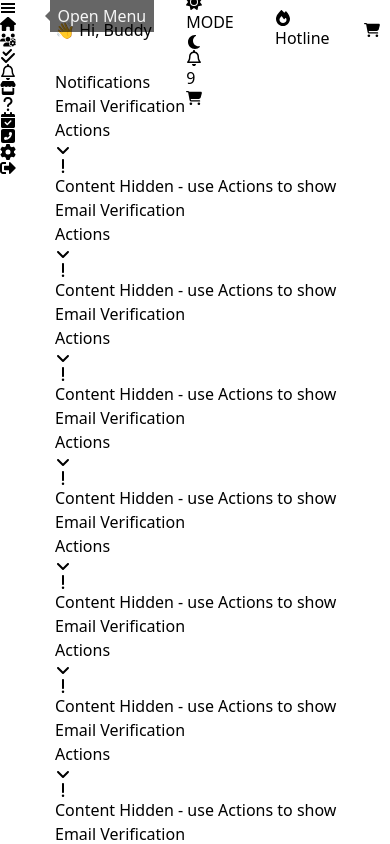
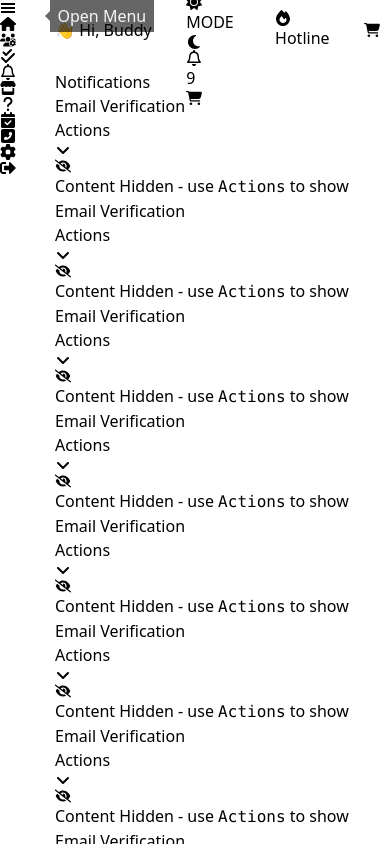
Before and after one commit to Nkemakolamuko/e-cleaning-frontend, a React (Vite) app: page /dashboard/notifications in a window 390 px wide. Built offline with nearby package versions, Linux system fonts and the light colour scheme.

Commit message:
Adjust the Notification page design for easier user interraction and experience --

```diff
--- a/src/components/modal/CartModal.jsx
+++ b/src/components/modal/CartModal.jsx
@@ -23,7 +23,7 @@ const CartModal = ({ handleModalClose }) => {
         <CloseButton handleModalClose={handleModalClose} />
       </div>
       {cartModalCount < 2 ? (
-        <div className="px-4 py-6 flex flex-col w-full bg-white my-[10px] mx-[55px] md:my-[100px] text-center justify-center md:mx-[230px]">
+        <div className="px-4 py-6 flex flex-col w-full bg-white my-[10px] mx-[55px] md:my-[50px] text-center justify-center md:mx-[100px]">
           <p className="text-slate-500">
             Cart Is Empty - ( Needs to be more than 1 item )
           </p>
--- a/src/components/notification/NotificationModal.jsx
+++ b/src/components/notification/NotificationModal.jsx
@@ -12,7 +12,7 @@ const NotificationModal = ({ handleCloseNotificationModal }) => {
         <CloseButton handleModalClose={handleCloseNotificationModal} />
       </div>
       {noti ? (
-        <div className="flex flex-col gap-1 max-w-[100%]">
+        <div className="flex flex-col gap-2 max-w-[100%]">
           {/* Max 5 for small screen 9 for md and up */}
           <NotificationModalCards />
           <NotificationModalCards />
--- a/src/components/notification/NotificationModalCards.jsx
+++ b/src/components/notification/NotificationModalCards.jsx
@@ -8,7 +8,7 @@ const NotificationModalCards = () => {
       to="/dashboard/notifications"
       className="flex items-center w-full bg-white mx-[0px]"
     >
-      <div className="flex flex-col w-[100%] border-l-4 border-l-green-300 bg-slate-50 hover:bg-green-100 cursor-pointer transition-all duration-300">
+      <div className="flex flex-col w-[100%] border-l-4 border-l-green-300 border-b hover:bg-green-100 cursor-pointer transition-all duration-300">
         <p className="font-medium text-sm pl-2 pt-1 text-green-600">
           Email Verification
         </p>
--- a/src/components/notification/NotificationPageCard.jsx
+++ b/src/components/notification/NotificationPageCard.jsx
@@ -4,6 +4,7 @@ import {
   FaAngleUp,
   FaEnvelope,
   FaExclamation,
+  FaEyeSlash,
 } from "react-icons/fa6";
 
 const NotificationPageCard = () => {
@@ -84,10 +85,11 @@ const NotificationPageCard = () => {
           ) : (
             <div className="flex items-center justify-start pl-4 pb-2 transition-all duration-300">
               <div className="p-2 bg-rose-50 text-slate-500 rounded-full">
-                <FaExclamation className="w-4 h-4" />
+                <FaEyeSlash className="w-4 h-4" />
               </div>
               <div className="text-sm p-2 text-slate-500">
-                Content Hidden - use Actions to show
+                Content Hidden - use{" "}
+                <code className="bg-green-50">Actions</code> to show
               </div>
             </div>
           )}
--- a/src/pages/Notifications.jsx
+++ b/src/pages/Notifications.jsx
@@ -8,6 +8,14 @@ const Notifications = () => {
     <div>
       <Title title="Notifications" />
       <div className="md:max-w-[90%] w-full mt-5 flex flex-col md:grid md:grid-cols-2 mb-20 gap-2 md:gap-5">
+        <NotificationPageCard />
+        <NotificationPageCard />
+        <NotificationPageCard />
+        <NotificationPageCard />
+        <NotificationPageCard />
+        <NotificationPageCard />
+        <NotificationPageCard />
+        <NotificationPageCard />
         <NotificationPageCard />
         <NotificationPageCard />
         <NotificationPageCard />
```
